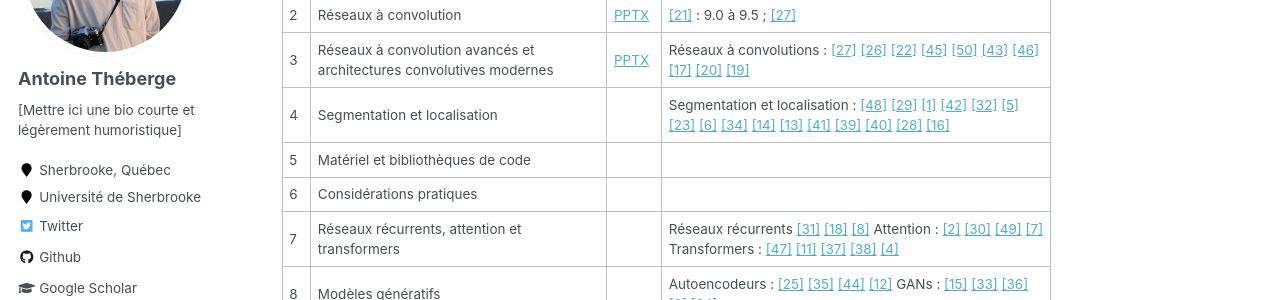
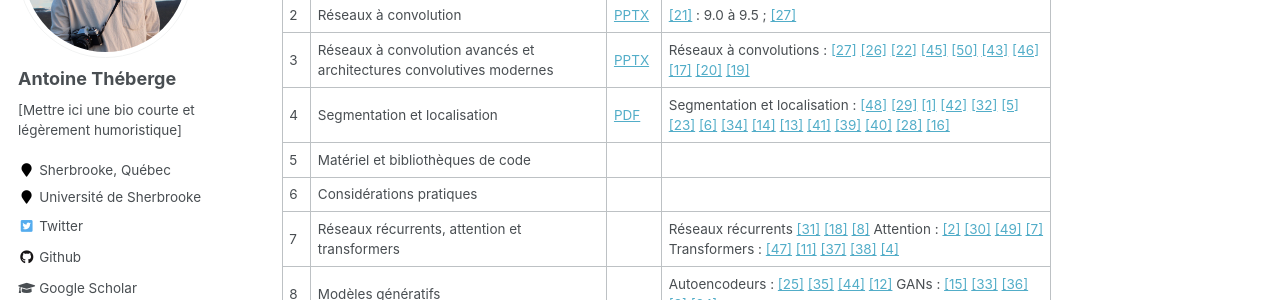
Before and after one commit to AntoineTheb/AntoineTheb.github.io, a Jekyll site: the page built from _teaching/2021-spring-ift780.md, in a window 1280 px wide and 900 px high, scrolled down 689 px. Shown: the part 153-453 px from the top of the window. Built offline with Jekyll 4.4.1, drawn with Linux system fonts in a browser that asks for light colours; some web fonts are replaced.

Commit message:
ENH: seg pdf

```diff
--- a/_teaching/2021-spring-ift780.md
+++ b/_teaching/2021-spring-ift780.md
@@ -25,7 +25,7 @@ Méthode pédagogique
 | 1  | Concepts de base                                                    | [PPTX](/files/ift780/01_MLP.pptx)          | [[9]](#9) : 6.1, 6.2, 6.3, 6.5, [[45]](#27) |
 | 2  | Réseaux à convolution                                               | [PPTX](/files/ift780/02_CNN.pptx)          | [[21]](#21) : 9.0 à 9.5 ; [[27]](#27) |
 | 3  | Réseaux à convolution avancés et architectures convolutives modernes| [PPTX](/files/ift780/03_CNN_avance.pptx)   | Réseaux à convolutions : [[27]](#27) [[26]](#26) [[22]](#22) [[45]](#45) [[50]](#50) [[43]](#43) [[46]](#46) [[17]](#17) [[20]](#20) [[19]](#19) |
-| 4  | Segmentation et localisation                                        |                                            | Segmentation et localisation : [[48]](#48) [[29]](#29) [[1]](#1) [[42]](#42) [[32]](#32) [[5]](#5) [[23]](#23) [[6]](#6) [[34]](#34) [[14]](#14) [[13]](#13) [[41]](#41) [[39]](#39) [[40]](#40) [[28]](#28) [[16]](#16) |
+| 4  | Segmentation et localisation                                        | [PDF](/files/ift780/04_segmentation.pdf)   | Segmentation et localisation : [[48]](#48) [[29]](#29) [[1]](#1) [[42]](#42) [[32]](#32) [[5]](#5) [[23]](#23) [[6]](#6) [[34]](#34) [[14]](#14) [[13]](#13) [[41]](#41) [[39]](#39) [[40]](#40) [[28]](#28) [[16]](#16) |
 | 5  | Matériel et bibliothèques de code                                   |                                            |           |
 | 6  | Considérations pratiques                                            |                                            |           |
 | 7  | Réseaux récurrents, attention et transformers                       |                                            | Réseaux récurrents [[31]](#31) [[18]](#18) [[8]](#8) Attention : [[2]](#2) [[30]](#30) [[49]](#49) [[7]](#7) Transformers : [[47]](#47) [[11]](#11) [[37]](#37) [[38]](#38) [[4]](#4)|
```
